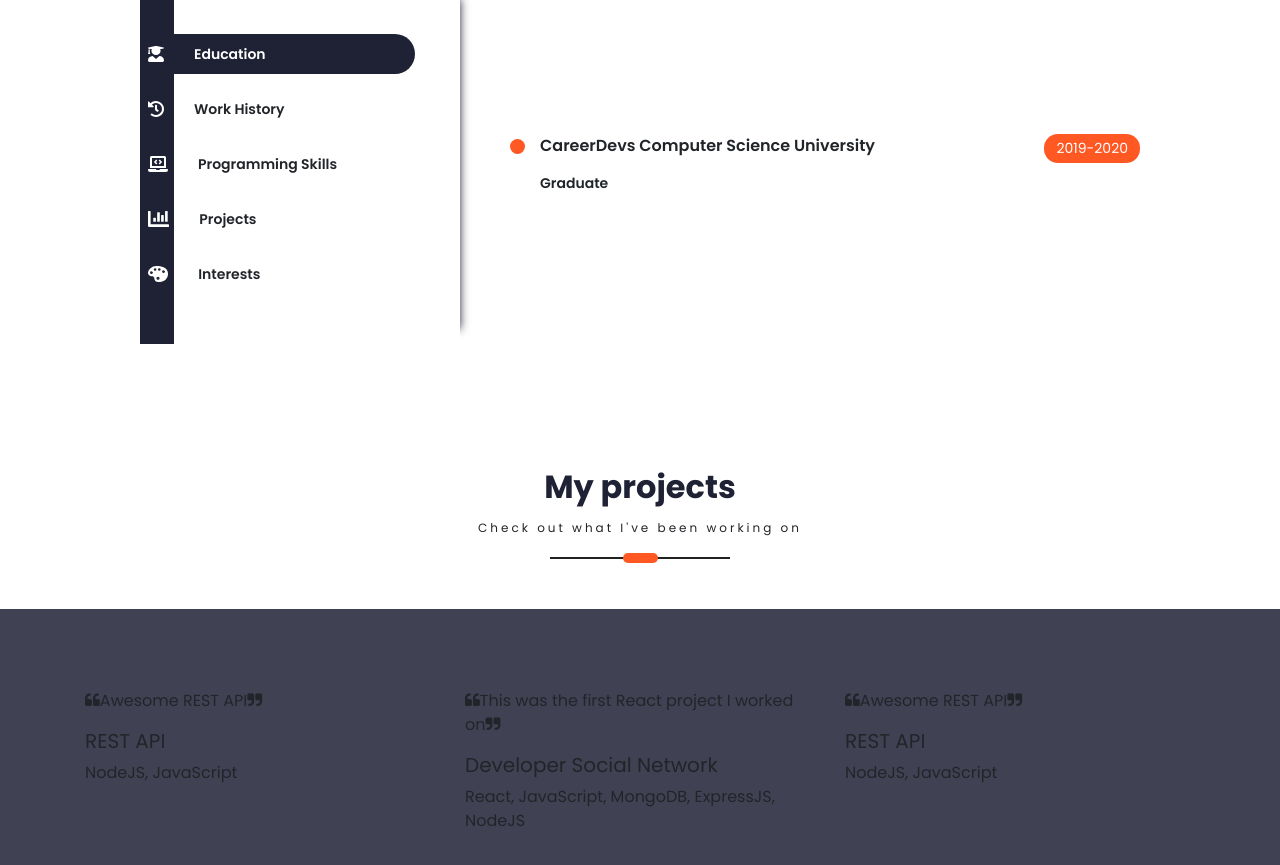
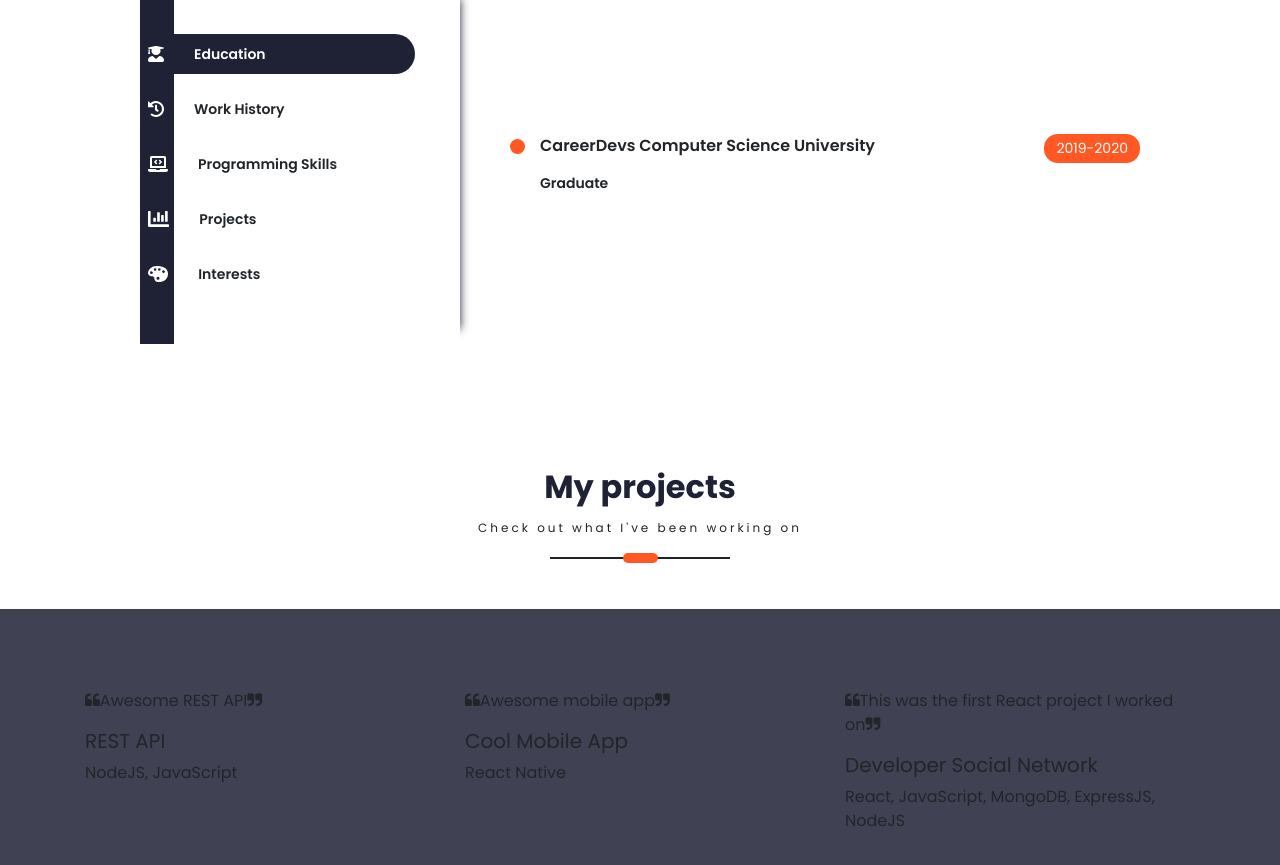
Before and after one commit to RdotSilva/TypeScript-React-Showcase, a React (Create React App) app: page / in a window 1280 px wide. Shown: the part 1533-2398 px from the top of the page. Built offline with nearby package versions, Linux system fonts and the light colour scheme; a web font is replaced by a local one.

Commit message:
Add additional mock project data

```diff
--- a/src/components/Projects/constants.ts
+++ b/src/components/Projects/constants.ts
@@ -15,4 +15,9 @@ export const projects: [Project] = [
     description: "Awesome REST API",
     skills: "NodeJS, JavaScript",
   },
+  {
+    title: "Cool Mobile App",
+    description: "Awesome mobile app",
+    skills: "React Native",
+  },
 ];
```
